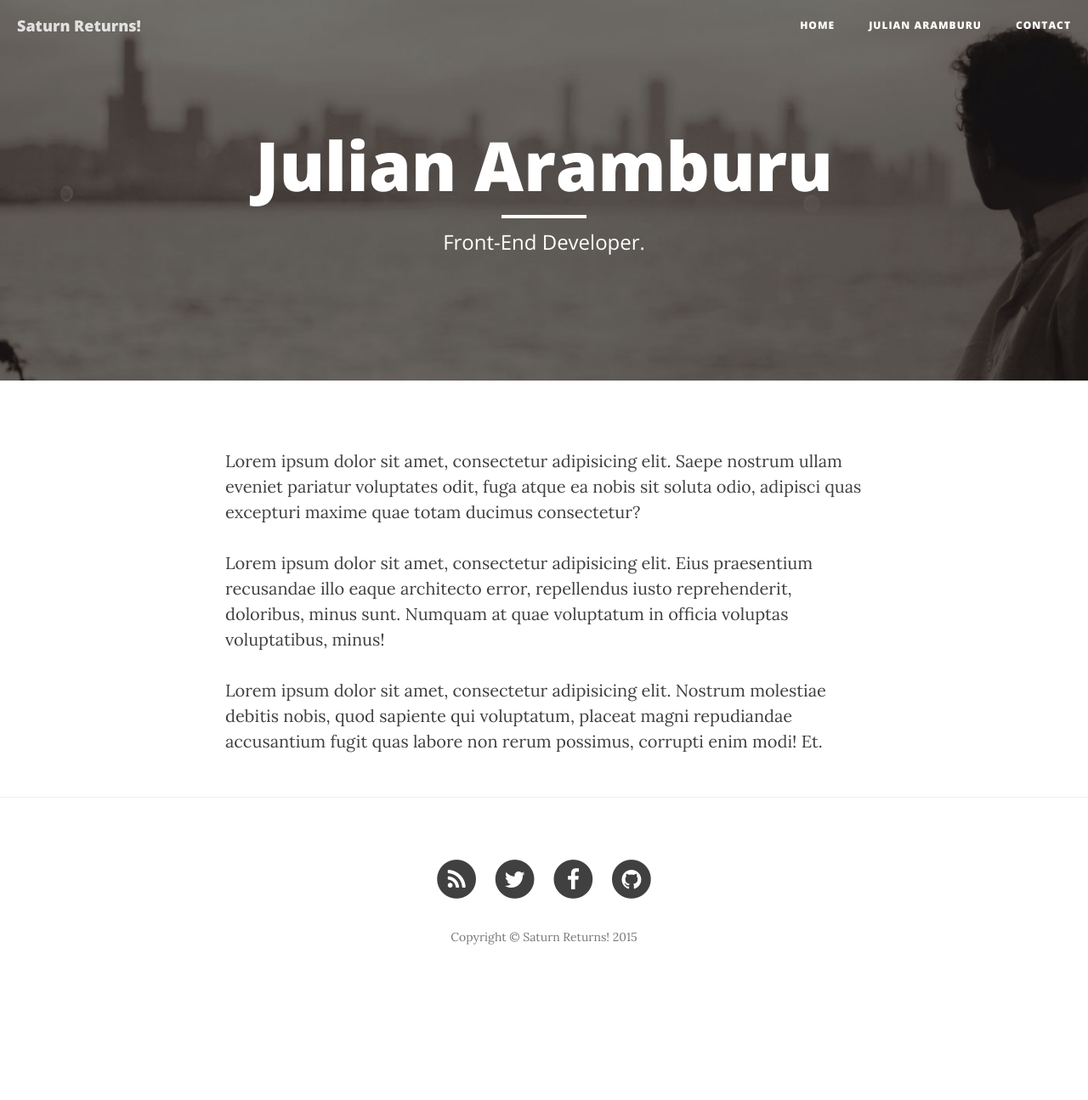
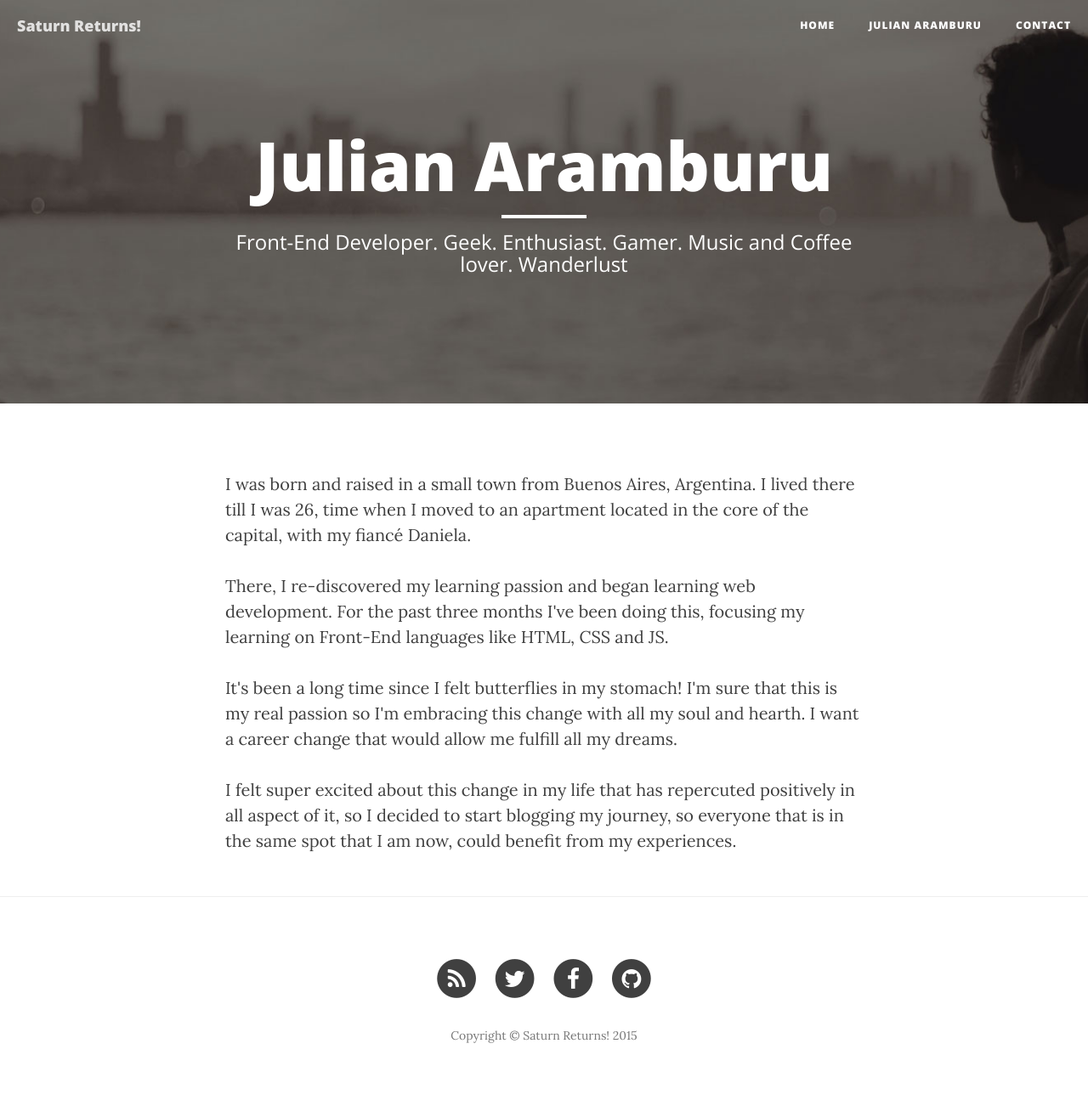
Before and after one commit to julianaramburu/saturn-returns, a Jekyll site: the page built from about.html, in a window 1280 px wide. Shown: the whole page at 85% size. Built offline with Jekyll 4.4.1, drawn with Linux system fonts in a browser that asks for light colours; nearby versions of some CDN libraries; before the commit the page ends 1179 px from its top, so only the background shows below that.

Commit message:
filled about.html with my personal info

```diff
--- a/about.html
+++ b/about.html
@@ -1,12 +1,13 @@
 ---
 layout: page
 title: "Julian Aramburu"
-description: "Front-End Developer."
+description: "Front-End Developer. Geek. Enthusiast. Gamer. Music and Coffee lover. Wanderlust"
 header-img: "img/about-bg.jpg"
 ---
 
-<p>Lorem ipsum dolor sit amet, consectetur adipisicing elit. Saepe nostrum ullam eveniet pariatur voluptates odit, fuga atque ea nobis sit soluta odio, adipisci quas excepturi maxime quae totam ducimus consectetur?</p>
+<p>I was born and raised in a small town from Buenos Aires, Argentina. I lived there till I was 26, time when I moved to an apartment located in the core of the capital, with my fiancé Daniela.</p>
 
-<p>Lorem ipsum dolor sit amet, consectetur adipisicing elit. Eius praesentium recusandae illo eaque architecto error, repellendus iusto reprehenderit, doloribus, minus sunt. Numquam at quae voluptatum in officia voluptas voluptatibus, minus!</p>
+<p>There, I re-discovered my learning passion and began learning web development. For the past three months I've been doing this, focusing my learning on Front-End languages like HTML, CSS and JS.</p>
+<p>It's been a long time since I felt butterflies in my stomach! I'm sure that this is my real passion so I'm embracing this change with all my soul and hearth. I want a career change that would allow me fulfill all my dreams.</p>
 
-<p>Lorem ipsum dolor sit amet, consectetur adipisicing elit. Nostrum molestiae debitis nobis, quod sapiente qui voluptatum, placeat magni repudiandae accusantium fugit quas labore non rerum possimus, corrupti enim modi! Et.</p>
+<p>I felt super excited about this change in my life that has repercuted positively in all aspect of it, so I decided to start blogging my journey, so everyone that is in the same spot that I am now, could benefit from my experiences.</p>
```
